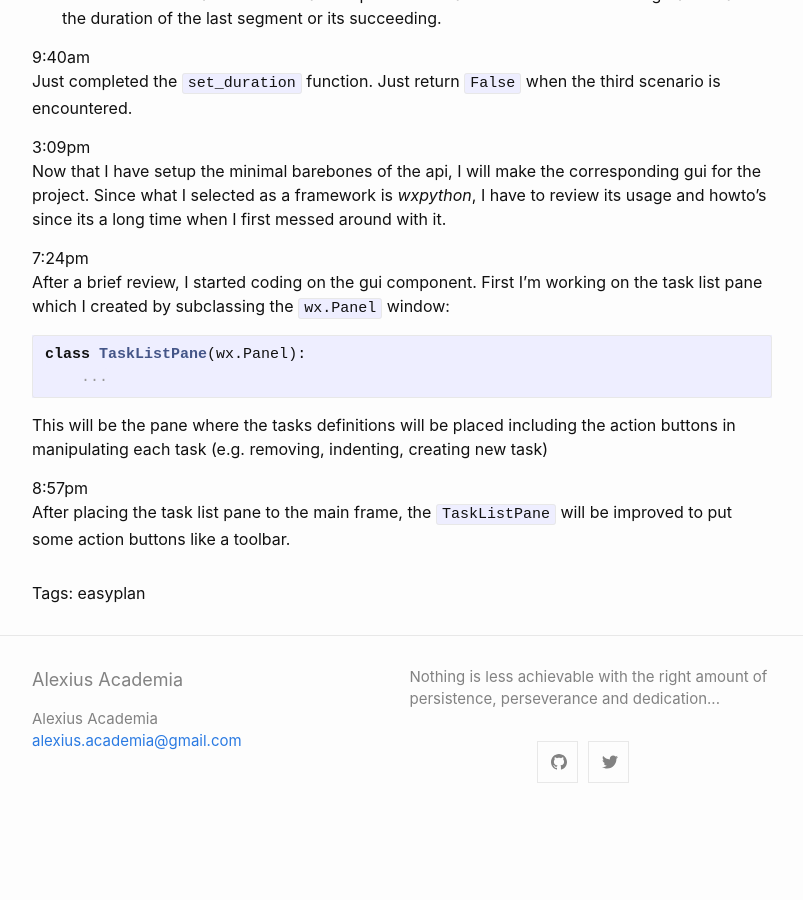
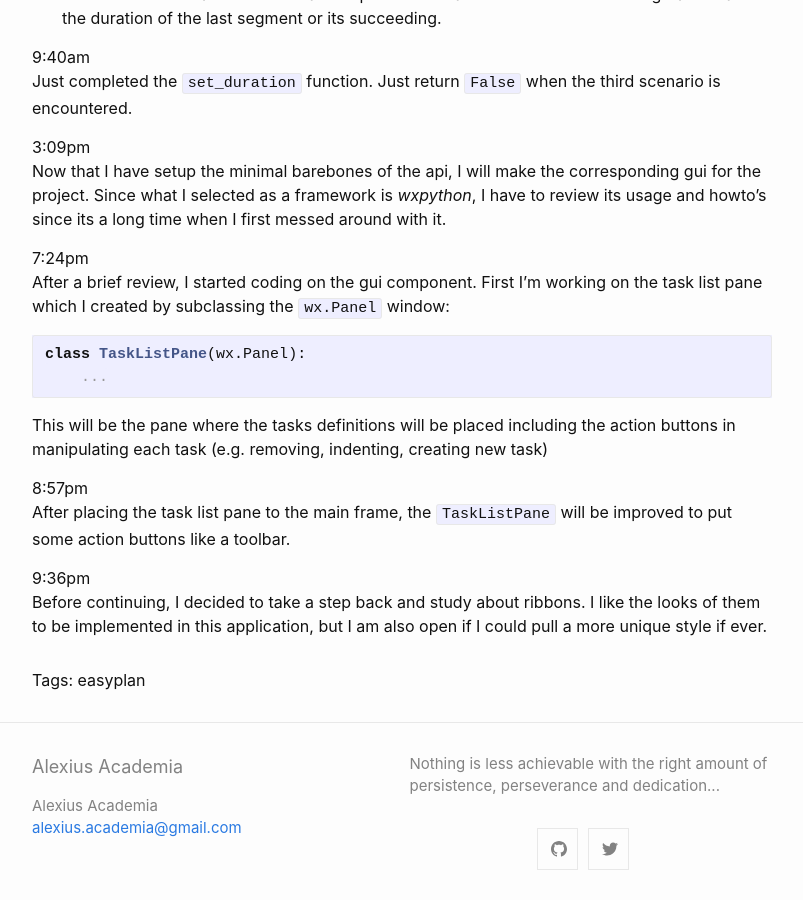
Before and after one commit to alexiusacademia/alexiusacademia.github.io, a Jekyll site: the page built from _posts/2019-06-08-easyplan-day3.md, in a window 1280 px wide and 900 px high, scrolled down 675 px. Shown: the whole window, without its empty margins (238-1041 px from the left). Built offline with Jekyll 4.4.1, drawn with Linux system fonts in a browser that asks for light colours; comment, search, counter and statistics services are not loaded; before the commit the page ends 1488 px from its top, so only the background shows below that.

Commit message:
Update...

````diff
--- a/_posts/2019-06-08-easyplan-day3.md
+++ b/_posts/2019-06-08-easyplan-day3.md
@@ -36,3 +36,6 @@ This will be the pane where the tasks definitions will be placed including the a
 
 8:57pm
 After placing the task list pane to the main frame, the ```TaskListPane``` will be improved to put some action buttons like a toolbar.
+
+9:36pm
+Before continuing, I decided to take a step back and study about ribbons. I like the looks of them to be implemented in this application, but I am also open if I could pull a more unique style if ever.
````
